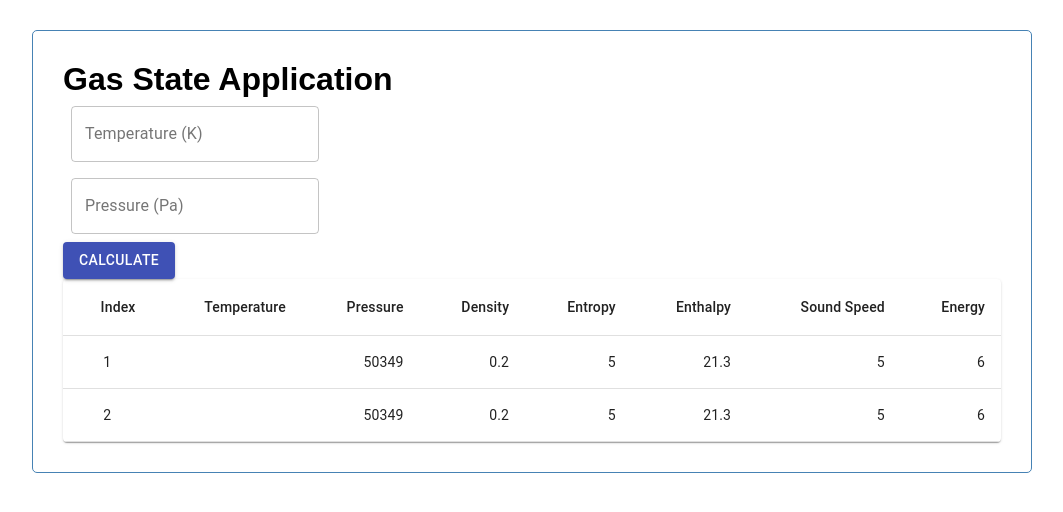
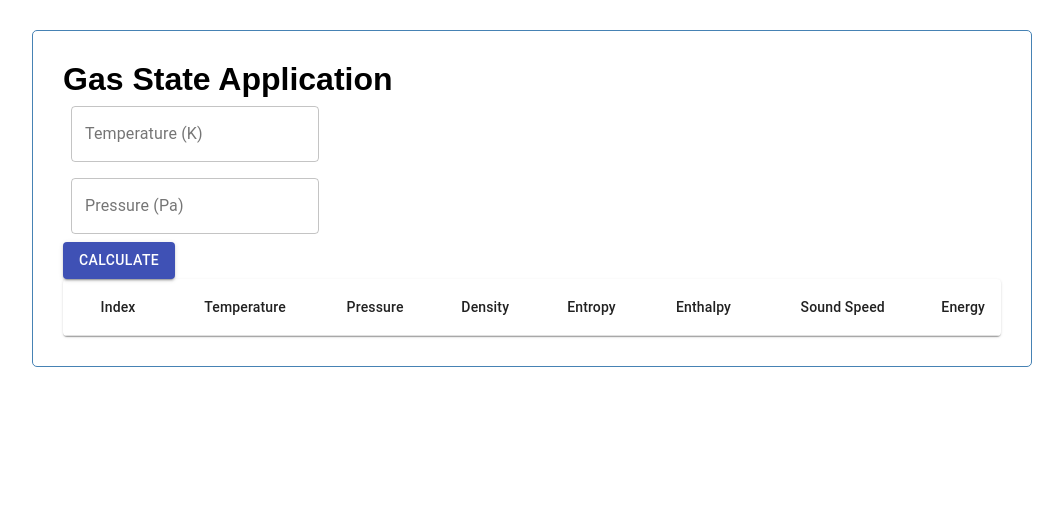
Before and after one commit to klagergren/gas-state-app, a React (Create React App) app in the folder gsui/gas-state-ui/: page / in a window 1280 px wide. Shown: the top 512 px of the page, without its empty margins (108-1171 px from the left). Built offline with nearby package versions, Linux system fonts and the light colour scheme.

Commit message:
GSC-6 Finished getting basic GasState data to display in table

```diff
--- a/gsui/gas-state-ui/src/App.jsx
+++ b/gsui/gas-state-ui/src/App.jsx
@@ -5,12 +5,17 @@ import { useSelector, useDispatch } from 'react-redux';
 import GasStateInput from './components/GasStateInput';
 import GasStateTable, { updateTableRows } from './components/GasStateTable';
 import Header from './components/Header';
-import { TEMPERATURE_PROP_ID, PRESSURE_PROP_ID } from './constants/constants';
+import {
+  TEMPERATURE_CONSTANTS,
+  PRESSURE_CONSTANTS,
+} from './constants/constants';
 import { addRow } from './redux/slices/tableSlice';
 
 function App() {
-  const temperature = useSelector((state) => state.inputs[TEMPERATURE_PROP_ID]);
-  const pressure = useSelector((state) => state.inputs[PRESSURE_PROP_ID]);
+  const temperature = useSelector(
+    (state) => state.inputs[TEMPERATURE_CONSTANTS.id]
+  );
+  const pressure = useSelector((state) => state.inputs[PRESSURE_CONSTANTS.id]);
 
   const dispatch = useDispatch();
 
@@ -38,11 +43,11 @@ function App() {
     <div className="container">
       <Header />
       <GasStateInput
-        gasPropertyTypeId={TEMPERATURE_PROP_ID}
+        gasPropertyTypeId={TEMPERATURE_CONSTANTS.id}
         gasPropertyTypeDisplay="Temperature (K)"
       />
       <GasStateInput
-        gasPropertyTypeId={PRESSURE_PROP_ID}
+        gasPropertyTypeId={PRESSURE_CONSTANTS.id}
         gasPropertyTypeDisplay="Pressure (Pa)"
       />
       <Button
--- a/gsui/gas-state-ui/src/components/GasStateTable.jsx
+++ b/gsui/gas-state-ui/src/components/GasStateTable.jsx
@@ -7,16 +7,17 @@ import TableHead from '@material-ui/core/TableHead';
 import TableRow from '@material-ui/core/TableRow';
 import { makeStyles } from '@material-ui/core/styles';
 import Paper from '@material-ui/core/Paper';
+import { useSelector } from 'react-redux';
 import { addRow } from '../redux/slices/tableSlice';
 import store from '../app/store';
 import {
-  DENSITY_PROP_ID,
-  ENERGY_PROP_ID,
-  ENTHALPY_PROP_ID,
-  ENTROPY_PROP_ID,
-  PRESSURE_PROP_ID,
-  SOUND_SPEED_PROP_ID,
-  TEMPERATURE_PROP_ID,
+  DENSITY_CONSTANTS,
+  ENERGY_CONSTANTS,
+  ENTHALPY_CONSTANTS,
+  ENTROPY_CONSTANTS,
+  PRESSURE_CONSTANTS,
+  SOUND_SPEED_CONSTANTS,
+  TEMPERATURE_CONSTANTS,
 } from '../constants/constants';
 
 const useStyles = makeStyles({
@@ -25,42 +26,15 @@ const useStyles = makeStyles({
   },
 });
 
-function createData(
-  index,
-  temp,
-  pressure,
-  density,
-  entropy,
-  enthalpy,
-  soundSpeed,
-  energy
-) {
-  return {
-    index,
-    temp,
-    pressure,
-    density,
-    entropy,
-    enthalpy,
-    soundSpeed,
-    energy,
-  };
-}
-
-const rows = [
-  createData(1, 303, 50349, 0.2, 5, 21.3, 5, 6),
-  createData(2, 303, 50349, 0.2, 5, 21.3, 5, 6),
-];
-
 const rowHeaders = [
   'Index',
-  'Temperature',
-  'Pressure',
-  'Density',
-  'Entropy',
-  'Enthalpy',
-  'Sound Speed',
-  'Energy',
+  TEMPERATURE_CONSTANTS.display,
+  PRESSURE_CONSTANTS.display,
+  DENSITY_CONSTANTS.display,
+  ENTROPY_CONSTANTS.display,
+  ENTHALPY_CONSTANTS.display,
+  SOUND_SPEED_CONSTANTS.display,
+  ENERGY_CONSTANTS.display,
 ];
 
 export function updateTableRows(gasStateOutput) {
@@ -69,6 +43,7 @@ export function updateTableRows(gasStateOutput) {
 }
 
 function GasStateTable() {
+  const rows = useSelector((state) => state.table.rows);
   const classes = useStyles();
   return (
     <div>
@@ -89,13 +64,21 @@ function GasStateTable() {
                 <TableCell component="th" scope="row" align="center">
                   {row.index}
                 </TableCell>
-                <TableCell align="right">{row[TEMPERATURE_PROP_ID]}</TableCell>
-                <TableCell align="right">{row[PRESSURE_PROP_ID]}</TableCell>
-                <TableCell align="right">{row[DENSITY_PROP_ID]}</TableCell>
-                <TableCell align="right">{row[ENTROPY_PROP_ID]}</TableCell>
-                <TableCell align="right">{row[ENTHALPY_PROP_ID]}</TableCell>
-                <TableCell align="right">{row[SOUND_SPEED_PROP_ID]}</TableCell>
-                <TableCell align="right">{row[ENERGY_PROP_ID]}</TableCell>
+                <TableCell align="right">
+                  {row[TEMPERATURE_CONSTANTS.id]}
+                </TableCell>
+                <TableCell align="right">
+                  {row[PRESSURE_CONSTANTS.id]}
+                </TableCell>
+                <TableCell align="right">{row[DENSITY_CONSTANTS.id]}</TableCell>
+                <TableCell align="right">{row[ENTROPY_CONSTANTS.id]}</TableCell>
+                <TableCell align="right">
+                  {row[ENTHALPY_CONSTANTS.id]}
+                </TableCell>
+                <TableCell align="right">
+                  {row[SOUND_SPEED_CONSTANTS.id]}
+                </TableCell>
+                <TableCell align="right">{row[ENERGY_CONSTANTS.id]}</TableCell>
               </TableRow>
             ))}
           </TableBody>
--- a/gsui/gas-state-ui/src/constants/constants.jsx
+++ b/gsui/gas-state-ui/src/constants/constants.jsx
@@ -1,7 +1,28 @@
-export const TEMPERATURE_PROP_ID = 'temperature';
-export const PRESSURE_PROP_ID = 'pressure';
-export const DENSITY_PROP_ID = 'density';
-export const ENTROPY_PROP_ID = 'entropy';
-export const ENTHALPY_PROP_ID = 'enthalpy';
-export const SOUND_SPEED_PROP_ID = 'soundSpeed';
-export const ENERGY_PROP_ID = 'energy';
+export const TEMPERATURE_CONSTANTS = {
+  id: 'temperature',
+  display: 'Temperature',
+};
+export const PRESSURE_CONSTANTS = {
+  id: 'pressure',
+  display: 'Pressure',
+};
+export const DENSITY_CONSTANTS = {
+  id: 'density',
+  display: 'Density',
+};
+export const ENTROPY_CONSTANTS = {
+  id: 'entropy',
+  display: 'Entropy',
+};
+export const ENTHALPY_CONSTANTS = {
+  id: 'enthalpy',
+  display: 'Enthalpy',
+};
+export const SOUND_SPEED_CONSTANTS = {
+  id: 'soundSpeed',
+  display: 'Sound Speed',
+};
+export const ENERGY_CONSTANTS = {
+  id: 'internalEnergy',
+  display: 'Energy',
+};
```
